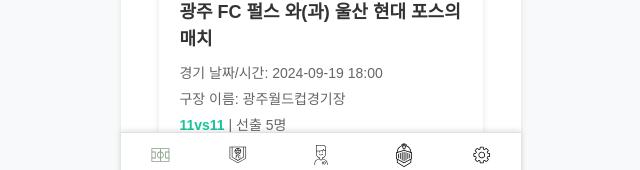
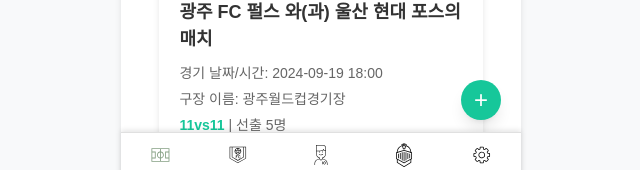
Before and after one commit to yourfootmyfoot/Footlog-FrontEnd, a React (Vite) app: page /match in a window 1280 px wide. Shown: the part 600-770 px from the top of the page, without its empty margins (319-959 px from the left). Built offline with nearby package versions, Linux system fonts and the light colour scheme.

Commit message:
Feat: 경기 등록하기 페이지 라우팅 버튼 추가
경기 페이지에서 경기 등록하기 버튼 추가

```diff
--- a/src/pages/Match/Match.jsx
+++ b/src/pages/Match/Match.jsx
@@ -7,6 +7,7 @@ import MatchCard from '@/components/ui/MatchCard';
 import { Calendar } from '@/components/ui/calendar';
 import matchData from '@/pages/Match/data/match-detail.json';
 import { getFilterOptions } from '@/config/options';
+import EnrollMatchButton from '../MatchEnroll/components/EnrollButton';
 
 const MatchContainer = styled.div`
   width: 100%;
@@ -179,6 +180,7 @@ const Match = () => {
           />
         )}
       </BottomSheet>
+      <EnrollMatchButton />
     </MatchContainer>
   );
 };
--- /dev/null
+++ b/src/pages/MatchEnroll/components/EnrollButton.jsx
@@ -0,0 +1,22 @@
+import { useHistory } from 'react-router-dom';
+
+function EnrollMatchButton() {
+  const history = useHistory();
+
+  const routeToMatchEnrollPage = () => {
+    history.push('/match/enroll');
+  };
+
+  return (
+    <div className="fixed bottom-20 translate-x-40 z-9">
+      <button
+        onClick={routeToMatchEnrollPage}
+        className="bg-main text-white w-10 h-10 rounded-full text-2xl flex justify-center items-center shadow-lg z-99"
+      >
+        +
+      </button>
+    </div>
+  );
+}
+
+export default EnrollMatchButton;
```
